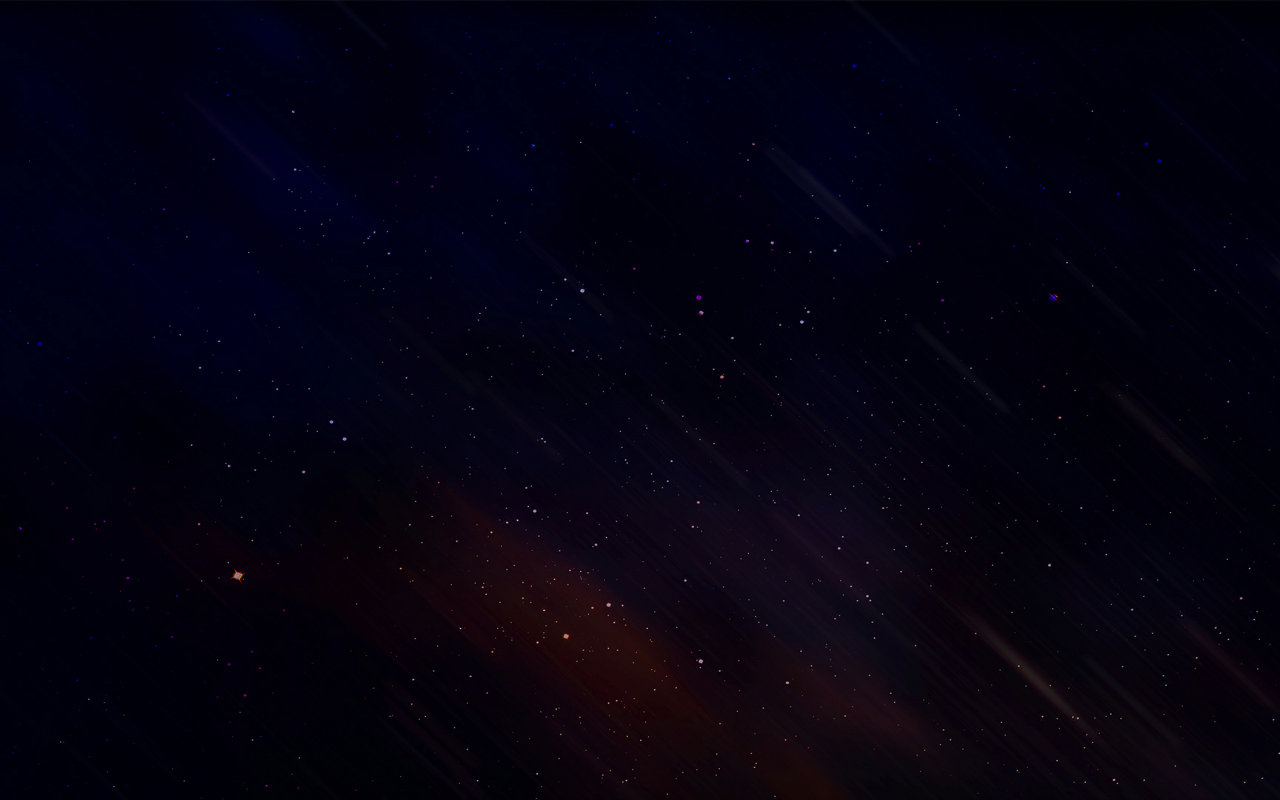
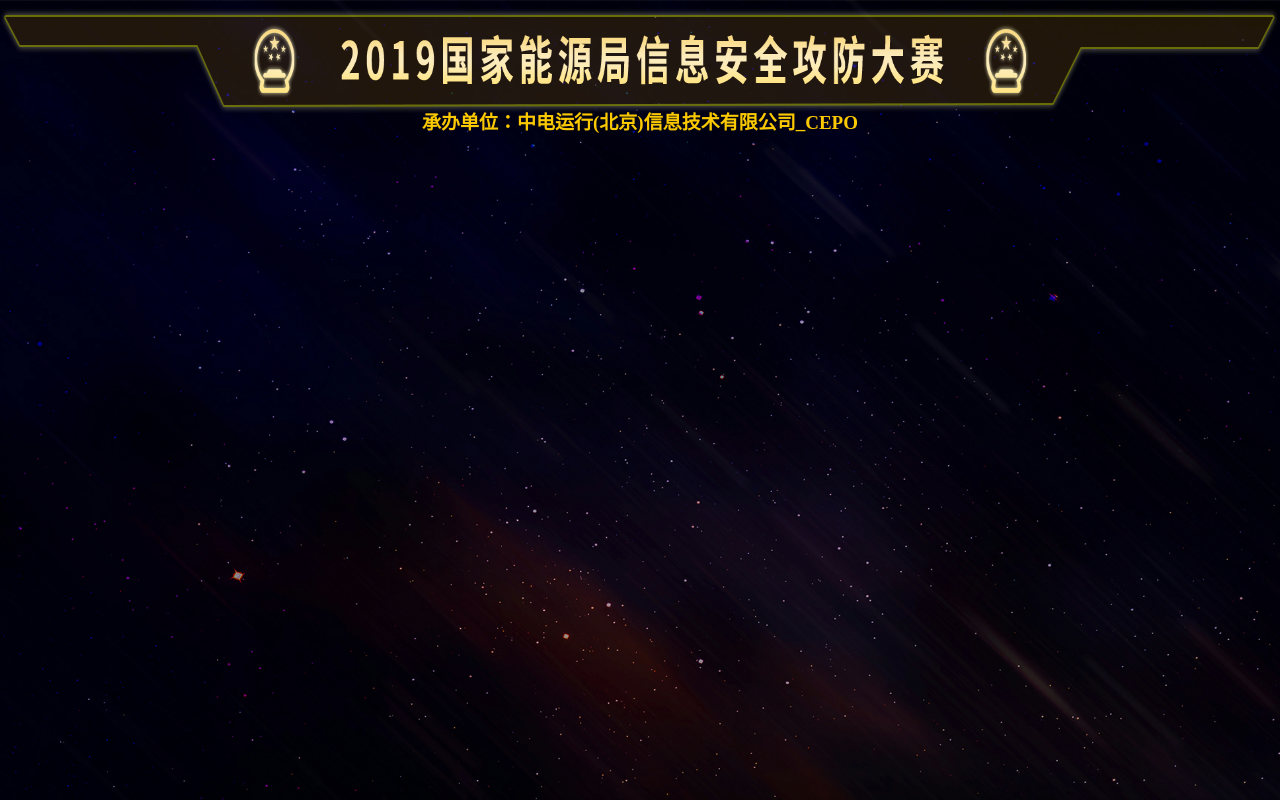
Before and after one commit to xjjhb/xinxigongfang, a plain HTML site: page src/template.html in a window 1280 px wide. Drawn offline with Linux system fonts and the light colour scheme.

Commit message:
头部complete by Wq

```diff
--- a/src/style/style.css
+++ b/src/style/style.css
@@ -11,3 +11,8 @@
 }
 .head{height: 135px;overflow: hidden;}
 .main{position: absolute;top:135px;left:0px;right:0px;bottom:0px;}
+.headbg{height: 105px;background: url(../images/headbg.png) no-repeat center;background-size: 100% 100%;margin-top:8px;overflow: hidden;}
+.logoTxt{width: 61%;height: 80px;margin:0 auto;background: url(../images/logotitlebg.png) no-repeat center;margin-top:14px;
+    background-size: 100% 100%;
+}
+.hostedBy{height: 20px;line-height: 20px;text-align: center;font-size: 19px;color:#fbc900;font-weight: bold;}
--- a/src/template.html
+++ b/src/template.html
@@ -3,14 +3,19 @@
 <head>
     <meta charset="UTF-8">
     <meta content="width=device-width, initial-scale=1.0, maximum-scale=1.0, user-scalable=0" name="viewport">
-    <title>水质监测</title>
+    <title>2019国家能源局信息安全攻防大赛</title>
     <link href="style/reset.css" rel="stylesheet" type="text/css" />
     <link href="style/style.css" rel="stylesheet" type="text/css" />
     <link href="style/content.css" rel="stylesheet" type="text/css" />
 </head>
 <body>
     <div class="content">
-        <div class="head"></div>
+        <div class="head">
+            <div class="headbg">
+                <div class="logoTxt"></div>
+            </div>
+            <div class="hostedBy">承办单位：中电运行(北京)信息技术有限公司_CEPO</div>
+        </div>
         <div class="main"></div>
     </div>
 </body>
```
Also changed, not shown: src/images/headbg.png (added), src/images/logotitlebg.png (added).
